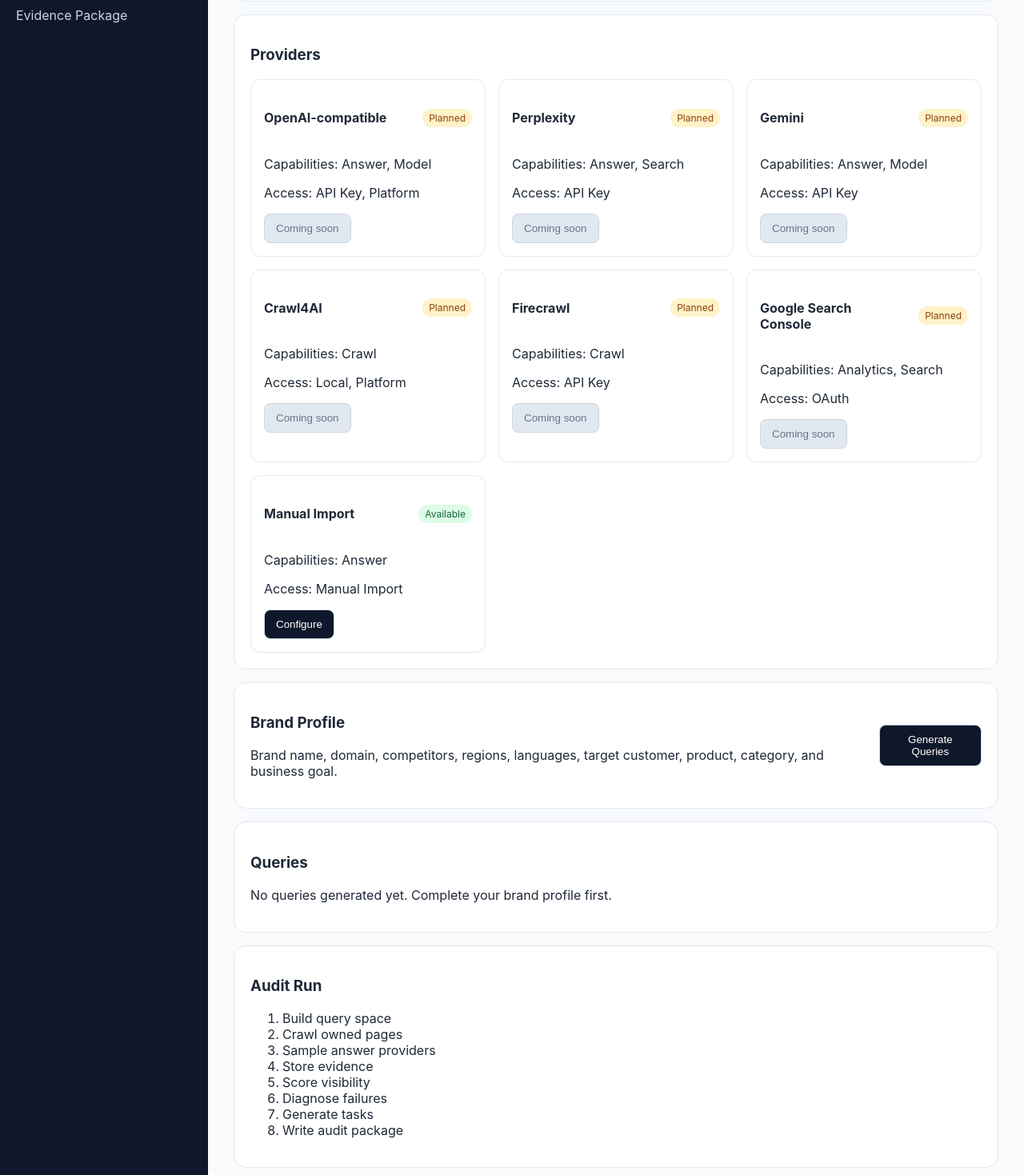
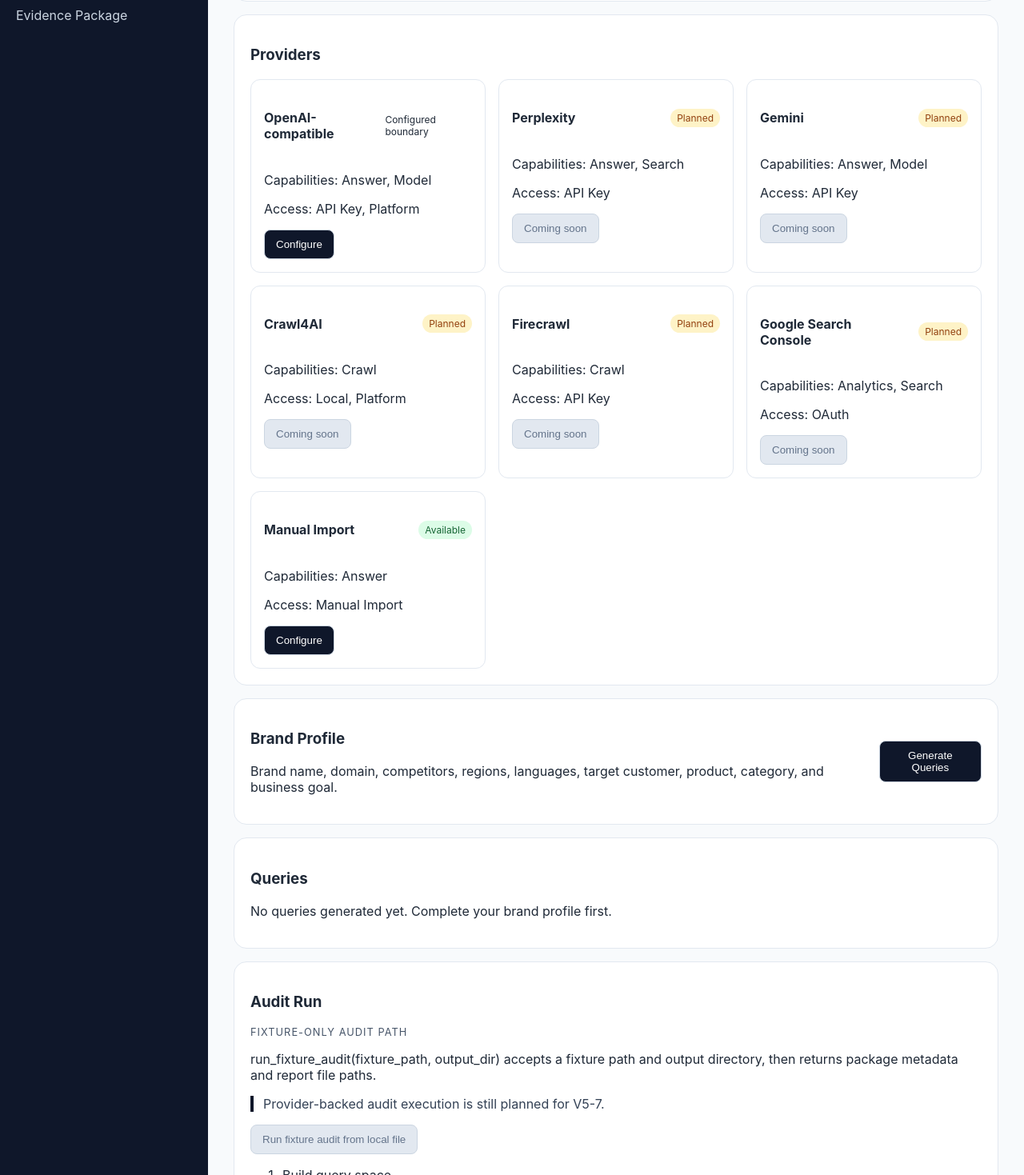
Before and after one commit to alexwang91/GEO-Agent, a React (Vite) app in the folder apps/desktop/: page / in a window 1280 px wide. Shown: the part 241-1710 px from the top of the page at 80% size. Built offline with nearby package versions, Linux system fonts and the light colour scheme.

Commit message:
Add fixture-only run audit UI copy

```diff
--- a/apps/desktop/src/App.jsx
+++ b/apps/desktop/src/App.jsx
@@ -8,7 +8,7 @@ const navItems = [
 ];
 
 const providers = [
-  { name: 'OpenAI-compatible', capabilities: ['Answer', 'Model'], access: ['API Key', 'Platform'], status: 'Planned' },
+  { name: 'OpenAI-compatible', capabilities: ['Answer', 'Model'], access: ['API Key', 'Platform'], status: 'Configured boundary' },
   { name: 'Perplexity', capabilities: ['Answer', 'Search'], access: ['API Key'], status: 'Planned' },
   { name: 'Gemini', capabilities: ['Answer', 'Model'], access: ['API Key'], status: 'Planned' },
   { name: 'Crawl4AI', capabilities: ['Crawl'], access: ['Local', 'Platform'], status: 'Planned' },
@@ -16,6 +16,14 @@ const providers = [
   { name: 'Google Search Console', capabilities: ['Analytics', 'Search'], access: ['OAuth'], status: 'Planned' },
   { name: 'Manual Import', capabilities: ['Answer'], access: ['Manual Import'], status: 'Available' },
 ];
+
+const fixturePackage = {
+  mode: 'Fixture-only audit path',
+  command: 'run_fixture_audit(fixture_path, output_dir)',
+  status: 'Ready for local fixtures',
+  warning: 'Provider-backed audit execution is still planned for V5-7.',
+  outputs: ['manifest.json', 'report.json', 'report.md', 'audit.sqlite'],
+};
 
 export function App() {
   return (
@@ -48,7 +56,7 @@ export function App() {
               <article className="provider-card" key={provider.name}>
                 <div className="card-header">
                   <h4>{provider.name}</h4>
-                  <span className={`status ${provider.status.toLowerCase()}`}>{provider.status}</span>
+                  <span className={`status ${provider.status.toLowerCase().replaceAll(' ', '-')}`}>{provider.status}</span>
                 </div>
                 <p>Capabilities: {provider.capabilities.join(', ')}</p>
                 <p>Access: {provider.access.join(', ')}</p>
@@ -75,10 +83,14 @@ export function App() {
 
         <section id="audit-run" className="panel">
           <h3>Audit Run</h3>
+          <p className="eyebrow">{fixturePackage.mode}</p>
+          <p>{fixturePackage.command} accepts a fixture path and output directory, then returns package metadata and report file paths.</p>
+          <p className="security-note">{fixturePackage.warning}</p>
+          <button disabled>Run fixture audit from local file</button>
           <ol>
             <li>Build query space</li>
-            <li>Crawl owned pages</li>
-            <li>Sample answer providers</li>
+            <li>Crawl owned pages from fixture data</li>
+            <li>Read recorded answer runs</li>
             <li>Store evidence</li>
             <li>Score visibility</li>
             <li>Diagnose failures</li>
@@ -89,16 +101,15 @@ export function App() {
 
         <section id="report" className="panel">
           <h3>Report</h3>
-          <p>No audit report yet. Run an audit to generate visibility evidence.</p>
+          <p>No audit report yet. Run a fixture audit to generate visibility evidence.</p>
         </section>
 
         <section id="evidence-package" className="panel">
           <h3>Evidence Package</h3>
           <ul>
-            <li>manifest.json</li>
-            <li>report.json</li>
-            <li>report.md</li>
-            <li>audit.sqlite</li>
+            {fixturePackage.outputs.map((output) => (
+              <li key={output}>{output}</li>
+            ))}
           </ul>
         </section>
       </section>
```
